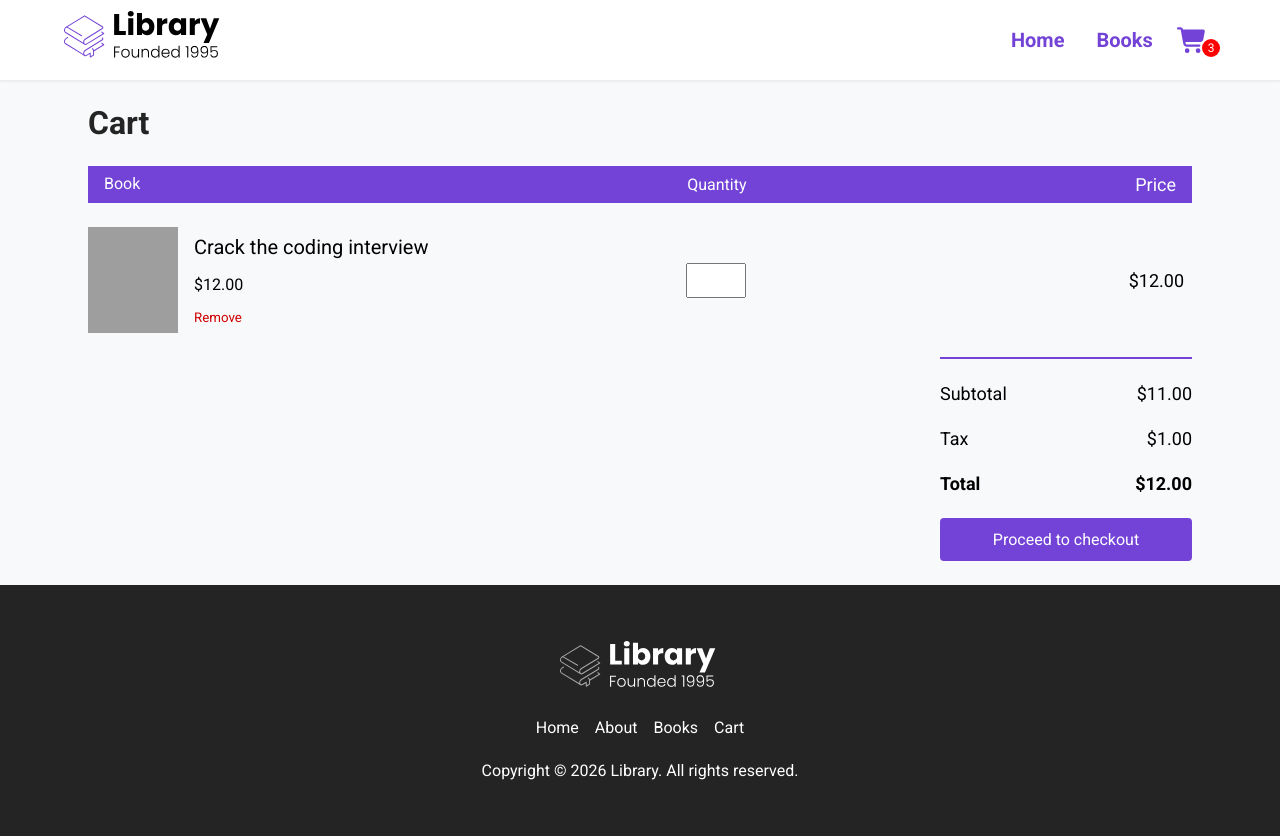
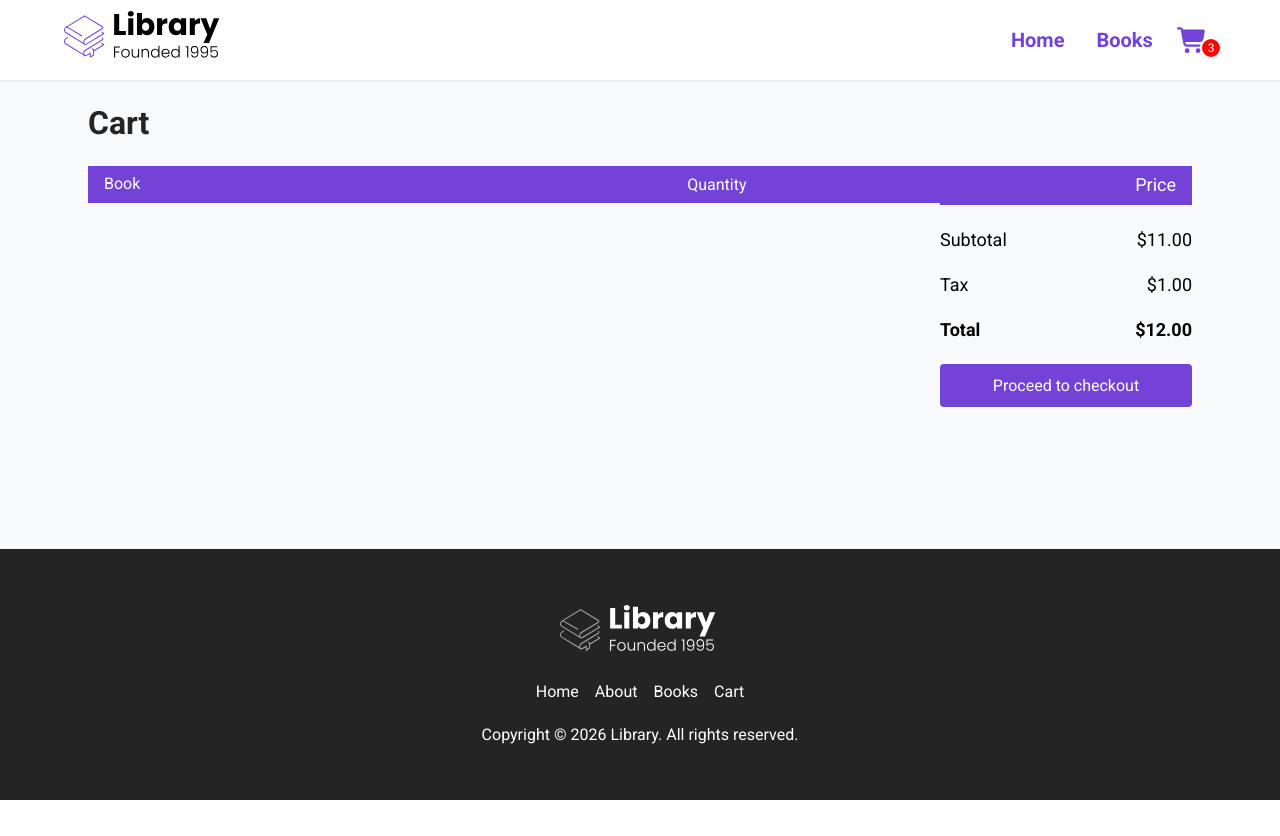
Before and after one commit to NathanJohnsonBuildingforbetter/New_refined_react_library_from_an_earlier_standpoint, a React (Create React App) app: page /cart in a window 1280 px wide. Shown: the top 836 px of the page. After the commit the page ends 800 px from the top, so only its background shows below. Built offline with nearby package versions, Linux system fonts and the light colour scheme; grey boxes are pictures that could not be loaded.

Commit message:
fixing my cart

```diff
--- a/src/App.js
+++ b/src/App.js
@@ -18,15 +18,35 @@ import React, { useEffect, useState } from "react";
 
 function App() {
   const [cart, setCart] = useState([]);
+  // function addToCart(book) {
+  //   // console.log('add to cart', book)
+  //   const dupeItem = cart.find(item => +item.id === +book.id)
+  //   if(dupeItem){
+  //   dupeItem.quantity += 1}
   function addToCart(book) {
-    // console.log('add to cart', book)
-    const dupeItem = cart.find(item => +item.id === +book.id)
-    if(dupeItem){
-    dupeItem.quantity += 1}
+  setCart(prevCart => {
+    const existingItem = prevCart.find(
+      item => Number(item.id) === Number(book.id)
+    );
 
-    console.log(dupeItem)
-    setCart([...cart,{...book, quantity: 1}])
-  }
+    if (existingItem) {
+      return prevCart.map(item =>
+        Number(item.id) === Number(book.id)
+          ? { ...item, quantity: item.quantity + 1 }
+          : item
+      );
+    }
+
+    return [...prevCart, { ...book, quantity: 1 }];
+  });
+}
+
+function changeQuantity(book, quantity){
+  console.log(book, quantity)
+}
+  //   console.log(dupeItem)
+  //   setCart([...cart,{...book, quantity: 1}])
+  // }
   useEffect(() => {
     console.log(cart)
   }, [cart]  )
@@ -37,8 +57,8 @@ function App() {
       <Nav />
       <Route path="/" exact component={Home} />
       <Route path="/books" exact render={() => <Books books={books} />} />
-      <Route path="/books/:id"  render={() => <BookInfo books={books} addToCart={addToCart} />} />
-      <Route path="/cart"  render={() => <Cart books={books} />} />
+      <Route path="/books/:id"  render={() => <BookInfo books={books} addToCart={addToCart} cart={cart} changeQuantity={changeQuantity}/>} />
+      <Route path="/cart"  render={() => <Cart cart={cart}/>} />
       <Footer />
     </div>
     </Router>
--- a/src/Pages/BookInfo.jsx
+++ b/src/Pages/BookInfo.jsx
@@ -1,14 +1,23 @@
 import { FontAwesomeIcon } from '@fortawesome/react-fontawesome';
-import React from 'react';
+import React, { useState } from 'react';
 import { Link, useParams } from 'react-router-dom/cjs/react-router-dom.min';
 import Rating from '../Components/ui/Rating';
 import Price from '../Components/ui/Price';
 import Book from '../Components/ui/Book';
 
-const BookInfo = ({ books, addToCart }) => {
+const BookInfo = ({ books, addToCart, cart }) => {
   const { id }= useParams()
   const book = books.find(book => +book.id == +id)
   // console.log(book)
+  // const [added, setAdded] = useState(false);
+  function addBookToCart(book){
+    // setAdded(true);
+    addToCart(book);
+  }
+  function bookExistsOnCart(){
+   return cart.find(book => +book.id === +id )
+
+  }
   return (
    <div id="books__body">
     <main id="books__main">
@@ -45,7 +54,9 @@ const BookInfo = ({ books, addToCart }) => {
                  Lorem ipsum dolor sit amet consectetur adipisicing elit. Vitae distinctio voluptates recusandae! Molestias excepturi, delectus quibusdam assumenda tempore similique quam maxime praesentium quia! Obcaecati, pariatur dolore. Tempora, repellat. Voluptate, odio.
                 </p>
               </div>
-              <button className="btn" onClick={() => addToCart(book)}>Add to Cart</button>
+              {
+                bookExistsOnCart() ? (<Link to="/cart" className="book__link"><button className='btn'>Checkout</button></Link> ): <button className="btn" onClick={() => addBookToCart(book)}>Add to Cart</button>
+              }
             </div>
           </div>
         </div>
--- a/src/Pages/Cart.jsx
+++ b/src/Pages/Cart.jsx
@@ -1,6 +1,6 @@
 import React from 'react';
 
-const Cart = () => {
+const Cart = ({cart, changeQuantity}) => {
   return (
     <div id="books__body">
         <main id="books__main">
@@ -18,15 +18,19 @@ const Cart = () => {
                             <span className="cart__total">Price</span>
                         </div>
                         <div className="cart__body">
+                            {
+                                cart.map(book => {
+                                    return (
+
                                         <div className="cart__item">
                                                 <div className="cart__book">
-                                        <img src="https://m.media-amazon.com/images/I/61mIq2iJUXL._AC_UF1000,1000_QL80_.jpg" alt="" className="cart__book--img" />
+                                                        <img src={book.url} alt="" className="cart__book--img" />
                                                         <div className="cart__book--info">
                                                             <span className="cart__book--title">
-                                                Crack the coding interview
+                                                                {book.title}
                                                             </span>
                                                             <span className="cart__book--price">
-                                                $12.00
+                                                                ${(book.salePrice || book.originalPrice).toFixed(2)}
                                                             </span>
                                                             <button className="cart__book--remove">
                                                                 Remove
@@ -34,12 +38,17 @@ const Cart = () => {
                                                         </div>
                                                 </div>
                                                 <div className="cart__quantity">
-                                    <input type="number" min={0} max={99} className='cart__input'/>
+                                                    <input type="number" min={0} max={99} className='cart__input' onChange={(event) => changeQuantity(book, event.target.value) }/>
                                                 </div>
                                                 <div className="cart__total">
                                                     $12.00
                                                 </div>
                                         </div>
+
+                                    )
+                                })
+                            }
+
                         </div>
                     </div>
                     <div className="total">
```
Lines whose indentation alone changed are shown as unchanged.
